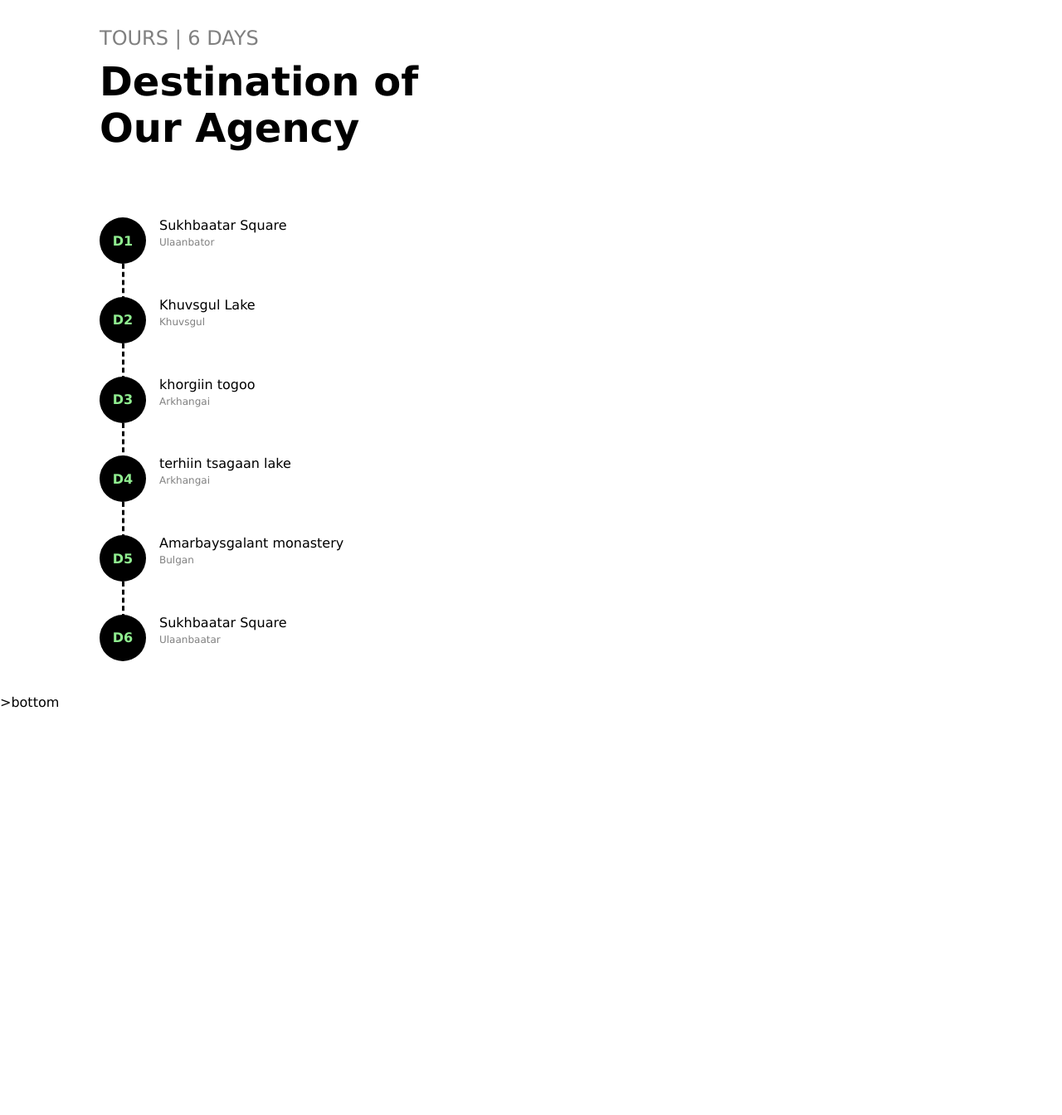
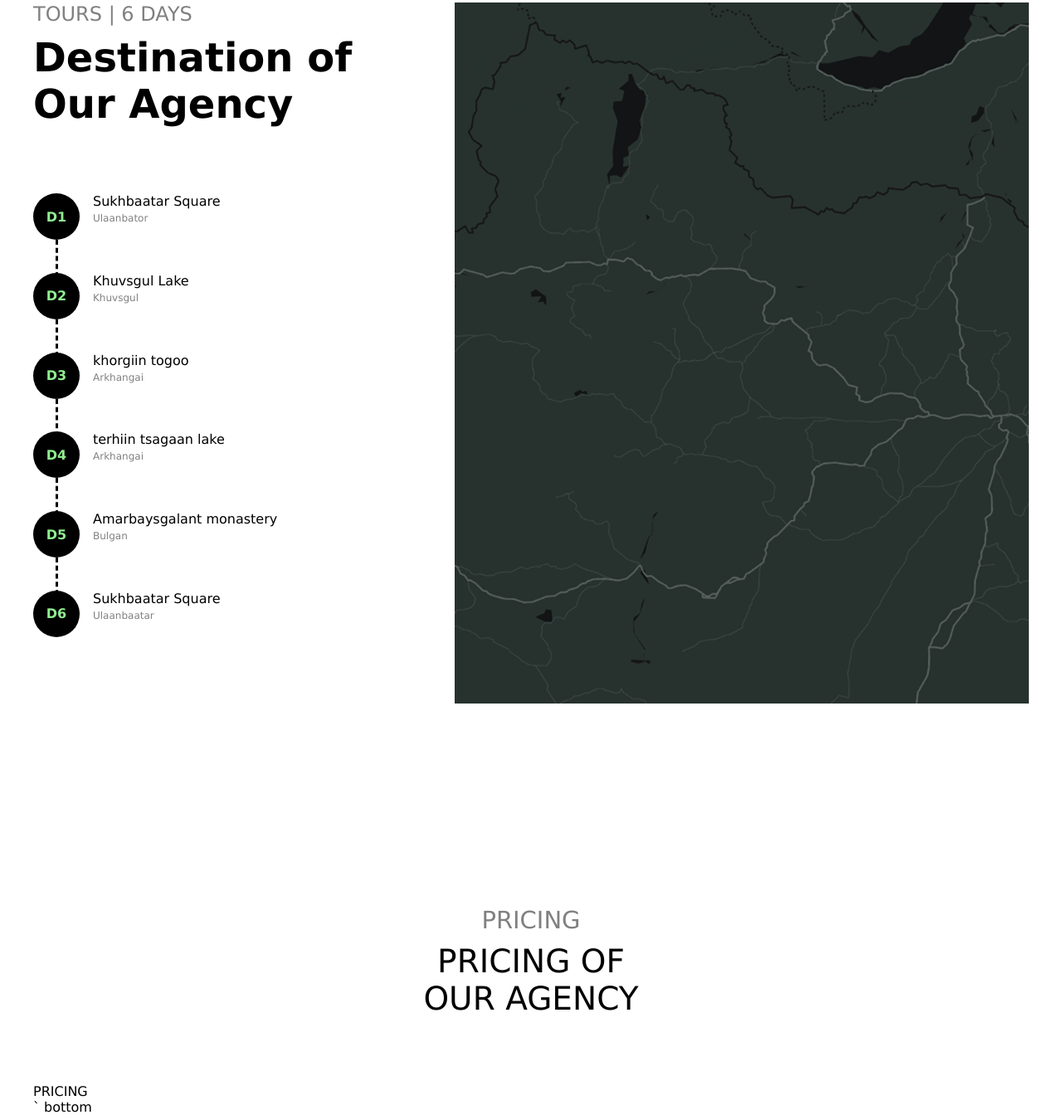
Before and after one commit to Chess1022/Landingg, a plain HTML site: page index.html in a window 1280 px wide. Shown: the part 1041-2385 px from the top of the page at 83% size. Before the commit the page ends 1897 px from the top, so only its background shows below. Drawn offline with Linux system fonts and the light colour scheme.

Commit message:
middle section hiisen

```diff
--- a/index.css
+++ b/index.css
@@ -6,16 +6,20 @@
     font-family: Verdana, Geneva, Tahoma, sans-serif;
 
 }
+main{
+    margin: auto;
+    max-width: 1200px;
+}
 header{
     padding: 19px 0;
     background-color: black;
-    text-align: center;
+    text-align: right;
     margin-bottom: 120px;
 }
 .top-text-1{
     text-align: center;
     font-size: 72px;
-    margin-bottom: 37px;
+    margin-bottom: 8px;
 
 }
 
@@ -29,15 +33,12 @@ header{
 .top-image{
     display: flex;
     gap: 21px;
-    display: flex;justify-content: center;
+    justify-content: space-around;
     margin-bottom: 240px;
 }
 
 
-.middle-left{
-    margin-left: 120px;
-    margin-right: 150px;
-}
+
 
 .middle-left-top-top-text{
     color: gray;
@@ -66,7 +67,7 @@ header{
     border-radius: 40px;
     background-color: black;
     color: lightgreen;
-     display: flex;
+    display: flex;
     justify-content: center;
     align-items: center;
     margin-right: 16px;
@@ -112,3 +113,19 @@ header{
     color: white;
     position: absolute;
 }
+.middle{
+    display:flex;
+    justify-content: space-between;
+    margin-bottom: 240px;
+}
+.dund-dood-deed{
+    color: grey;
+    text-align: center;
+    font-size: 29px;
+    margin: 10px;
+}
+.dund-dood-dood{
+    text-align: center;
+    font-size: 39px;
+    margin-bottom: 80px;
+}
--- a/index.html
+++ b/index.html
@@ -15,7 +15,7 @@
                     <h1 class="top-text-1"><b>Khuvsgul Lake</b></h1>
                     <p class="top-text-2">TRIP</p>
                 </div>
-                <div class="top-image">
+            <div class="top-image">
                     <img src="/image 27 (3).jpg" alt="">
                     <img src="/Group 15 (2).png" alt="">
                     <img src="/Group 16 (2).png" alt="">
@@ -23,7 +23,7 @@
                 </div>
         </section>
 
-        <section>
+        <section class="middle">
             <div class="middle-left">
                 <div class="middle-left-top">
                     <p class="middle-left-top-top-text">TOURS | 6 DAYS</p>
@@ -93,12 +93,27 @@
             </div>
 
             <div class="middle-right">
+                <img src="/Screenshot 2024-04-21 at 14.19 1 (1).png" alt="">
+            </div>
 
+        </section class="middle-bottom">
+            <div>
+                <div>
+                    <p class="dund-dood-deed">PRICING</p>
+                    <p class="dund-dood-dood">PRICING OF<br>OUR AGENCY</p>
+                </div>
             </div>
+
+
+            <div>
+                <p class="dund dood dee">PRICING</p>
+            </div>
+        <section>
+            `
+
+            bottom
         </section>
 
-        <section>
-            >bottom</section>
     </main>
     <footer></footer>
 
```
Also changed, not shown: Screenshot 2024-04-21 at 14.19 1 (1).png (added).
